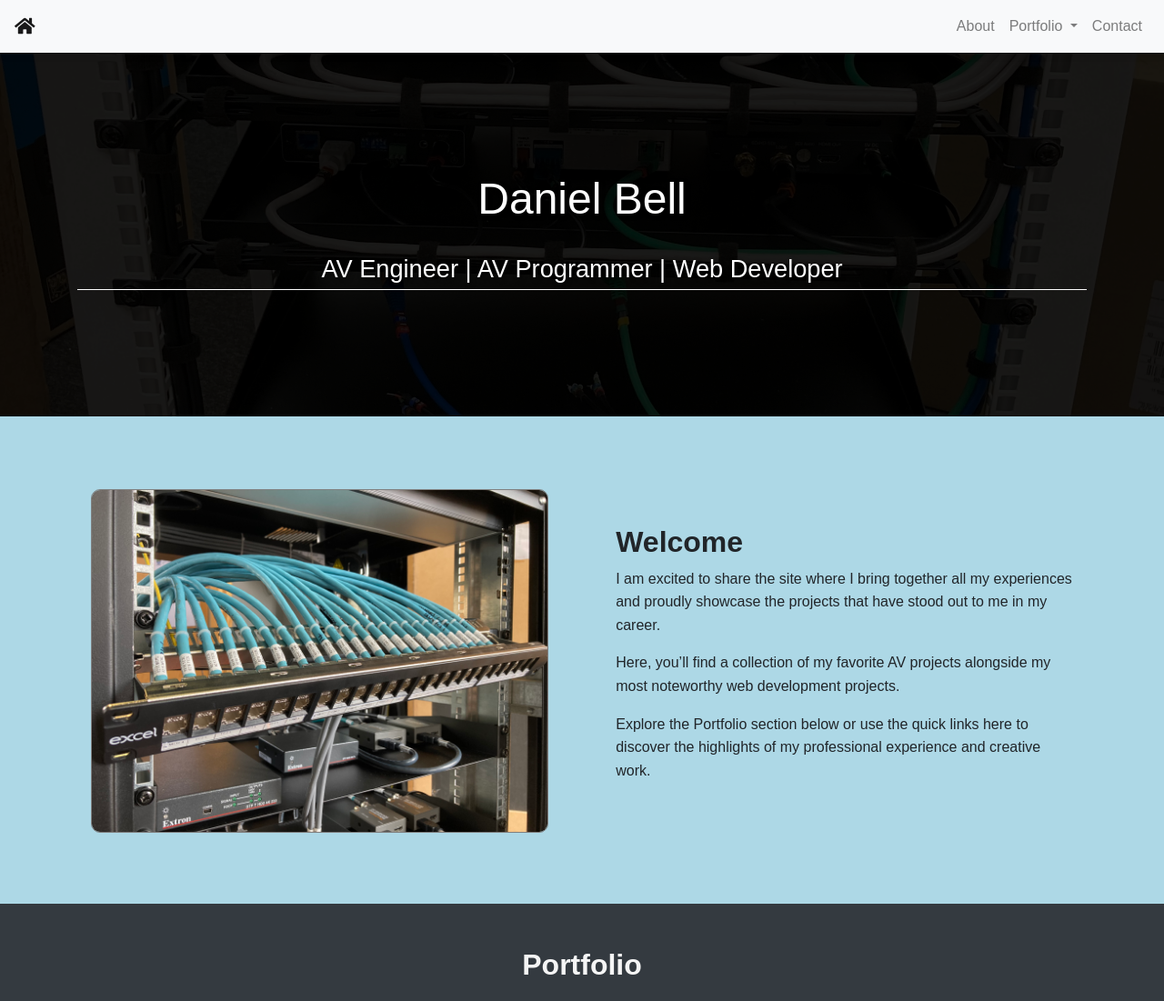
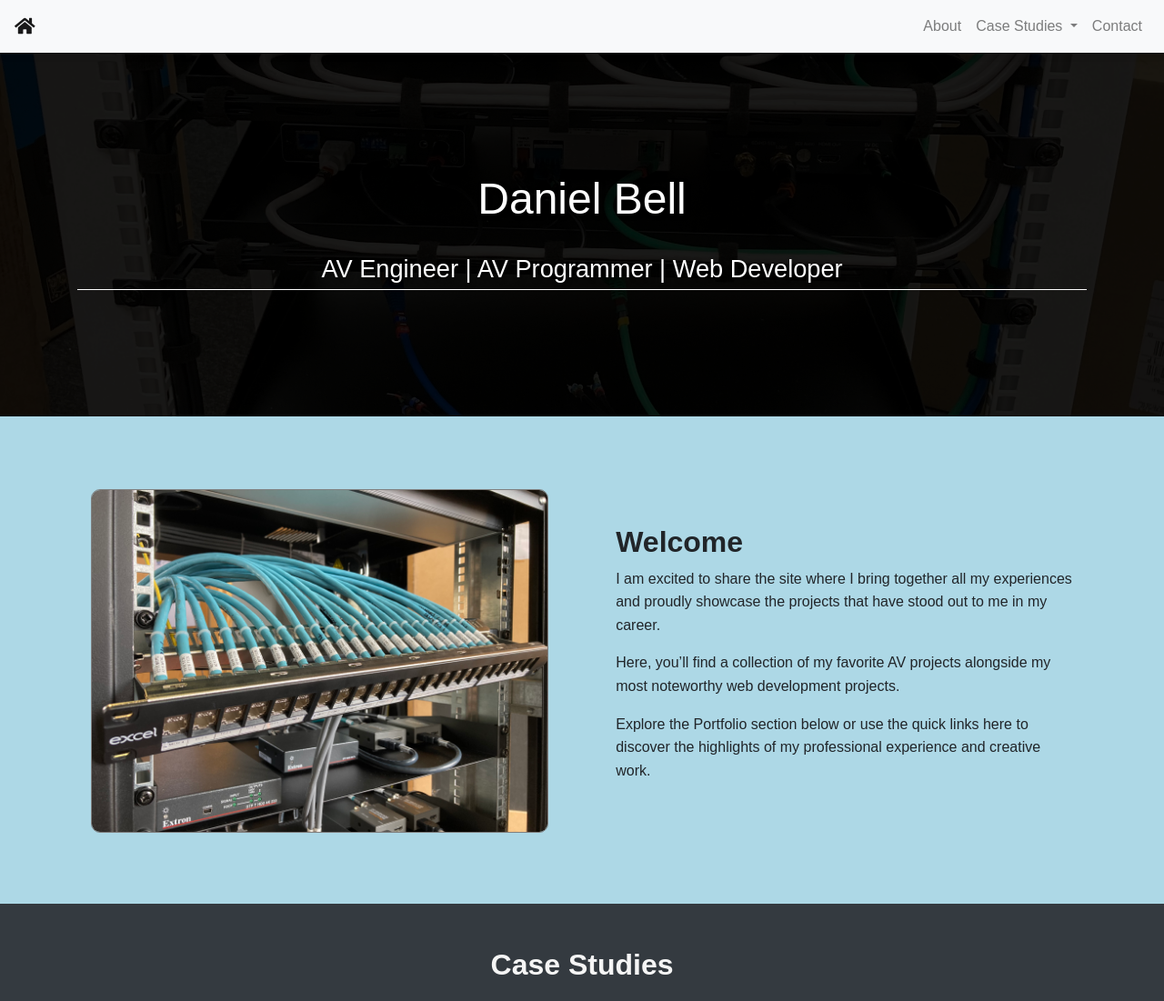
Before and after one commit to DanielBell29/Daniel_Bell_Website, a plain HTML site: page index.html in a window 1280 px wide. Shown: the top 1101 px of the page at 91% size. Drawn offline with nearby package versions, Linux system fonts and the light colour scheme.

Commit message:
V3 Update

```diff
--- a/index.html
+++ b/index.html
@@ -34,7 +34,7 @@
             </li>
             <li class="nav-item dropdown">
                 <a class="nav-link dropdown-toggle" href="#" id="portfolioDropdown" role="button" aria-haspopup="true" aria-expanded="false">
-                    Portfolio
+                    Case Studies
                 </a>
                 <div class="dropdown-menu" aria-labelledby="portfolioDropdown">
                     <a class="dropdown-item" href="av-installation.html">AV Installation</a>
@@ -84,7 +84,7 @@
     <!-- Projects Section -->
     <section id="projects" class="py-5 bg-dark">
         <div class="container">
-            <h2 class="text-center mb-4 portfolio">Portfolio</h2>
+            <h2 class="text-center mb-4 portfolio">Case Studies</h2>
             <div class="row">
                 <div class="col-md-4">
                     <a href="av-installation.html">
```
Also changed, not shown: about.html (+1 -1 lines), av-installation.html (+1 -1 lines), av-rack-build.html (+1 -1 lines), contact.html (+1 -1 lines), style.css (+14 -0 lines), web-development.html (+1 -1 lines), website1.html (+1 -1 lines), website2.html (+1 -1 lines), website3.html (+1 -1 lines), website4.html (+1 -1 lines), website5.html (+1 -1 lines).
